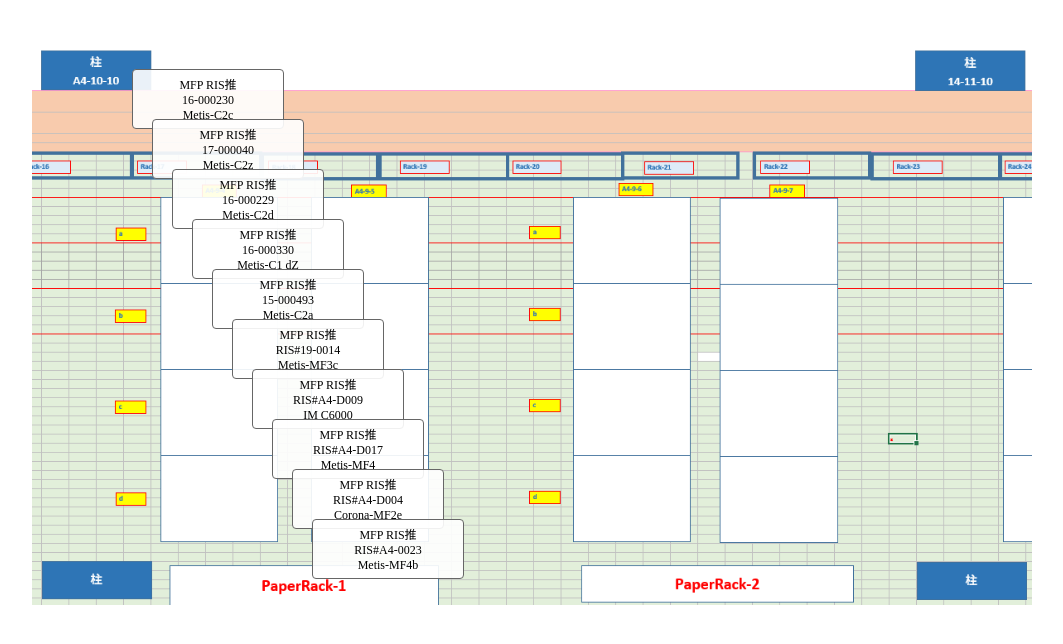
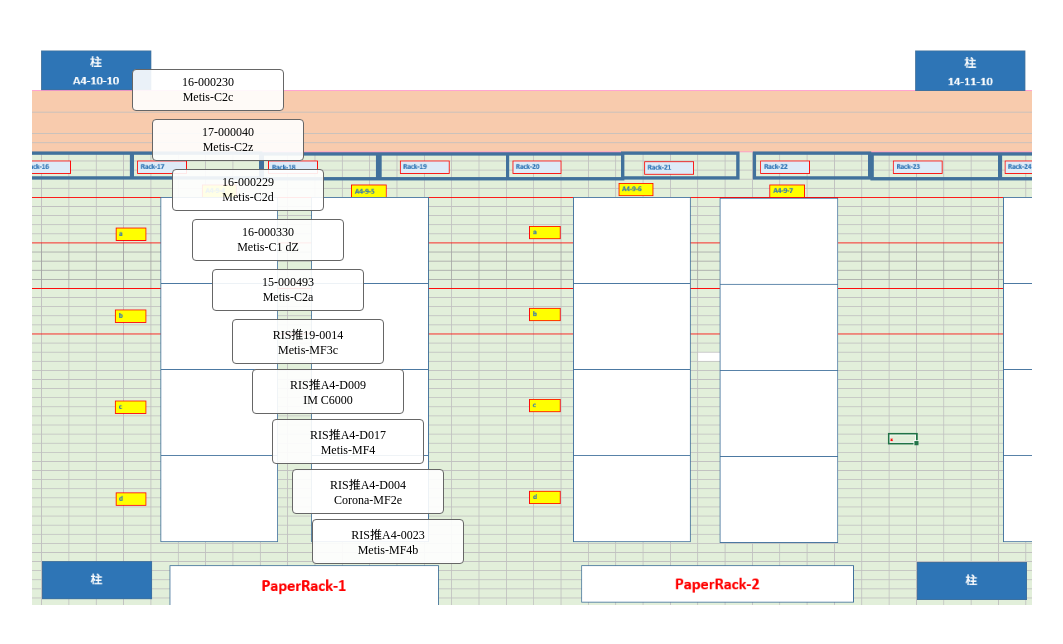
Before and after one commit to nkohta/mfp-map, a plain HTML site: page index.html in a window 1280 px wide. Shown: the part 70-714 px from the top of the page, without its empty margins (108-1171 px from the left). Drawn offline with Linux system fonts and the light colour scheme.

Commit message:
Update index.html

```diff
--- a/index.html
+++ b/index.html
@@ -30,16 +30,16 @@
     <img src="UploadedImage5.jpg" alt="Lab Map" class="map-image">
 
     <!-- ラベル付きMFP配置（座標は仮） -->
-    <div class="device-label" style="top: 50px; left: 100px;">MFP RIS推<br>16-000230<br>Metis-C2c</div>
-    <div class="device-label" style="top: 100px; left: 120px;">MFP RIS推<br>17-000040<br>Metis-C2z</div>
-    <div class="device-label" style="top: 150px; left: 140px;">MFP RIS推<br>16-000229<br>Metis-C2d</div>
-    <div class="device-label" style="top: 200px; left: 160px;">MFP RIS推<br>16-000330<br>Metis-C1 dZ</div>
-    <div class="device-label" style="top: 250px; left: 180px;">MFP RIS推<br>15-000493<br>Metis-C2a</div>
-    <div class="device-label" style="top: 300px; left: 200px;">MFP RIS推<br>RIS#19-0014<br>Metis-MF3c</div>
-    <div class="device-label" style="top: 350px; left: 220px;">MFP RIS推<br>RIS#A4-D009<br>IM C6000</div>
-    <div class="device-label" style="top: 400px; left: 240px;">MFP RIS推<br>RIS#A4-D017<br>Metis-MF4</div>
-    <div class="device-label" style="top: 450px; left: 260px;">MFP RIS推<br>RIS#A4-D004<br>Corona-MF2e</div>
-    <div class="device-label" style="top: 500px; left: 280px;">MFP RIS推<br>RIS#A4-0023<br>Metis-MF4b</div>
+    <div class="device-label" style="top: 50px; left: 100px;">16-000230<br>Metis-C2c</div>
+    <div class="device-label" style="top: 100px; left: 120px;">17-000040<br>Metis-C2z</div>
+    <div class="device-label" style="top: 150px; left: 140px;">16-000229<br>Metis-C2d</div>
+    <div class="device-label" style="top: 200px; left: 160px;">16-000330<br>Metis-C1 dZ</div>
+    <div class="device-label" style="top: 250px; left: 180px;">15-000493<br>Metis-C2a</div>
+    <div class="device-label" style="top: 300px; left: 200px;">RIS推19-0014<br>Metis-MF3c</div>
+    <div class="device-label" style="top: 350px; left: 220px;">RIS推A4-D009<br>IM C6000</div>
+    <div class="device-label" style="top: 400px; left: 240px;">RIS推A4-D017<br>Metis-MF4</div>
+    <div class="device-label" style="top: 450px; left: 260px;">RIS推A4-D004<br>Corona-MF2e</div>
+    <div class="device-label" style="top: 500px; left: 280px;">RIS推A4-0023<br>Metis-MF4b</div>
   </div>
 </body>
 </html>
```
